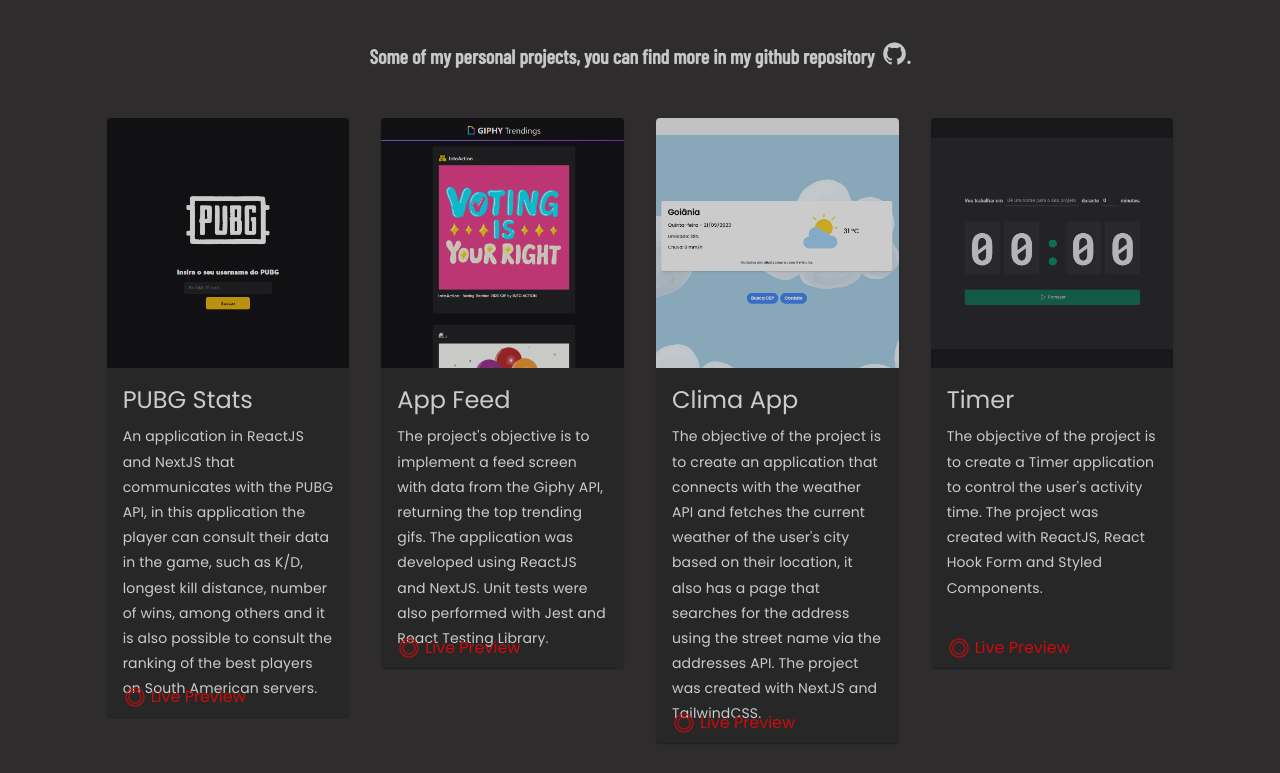
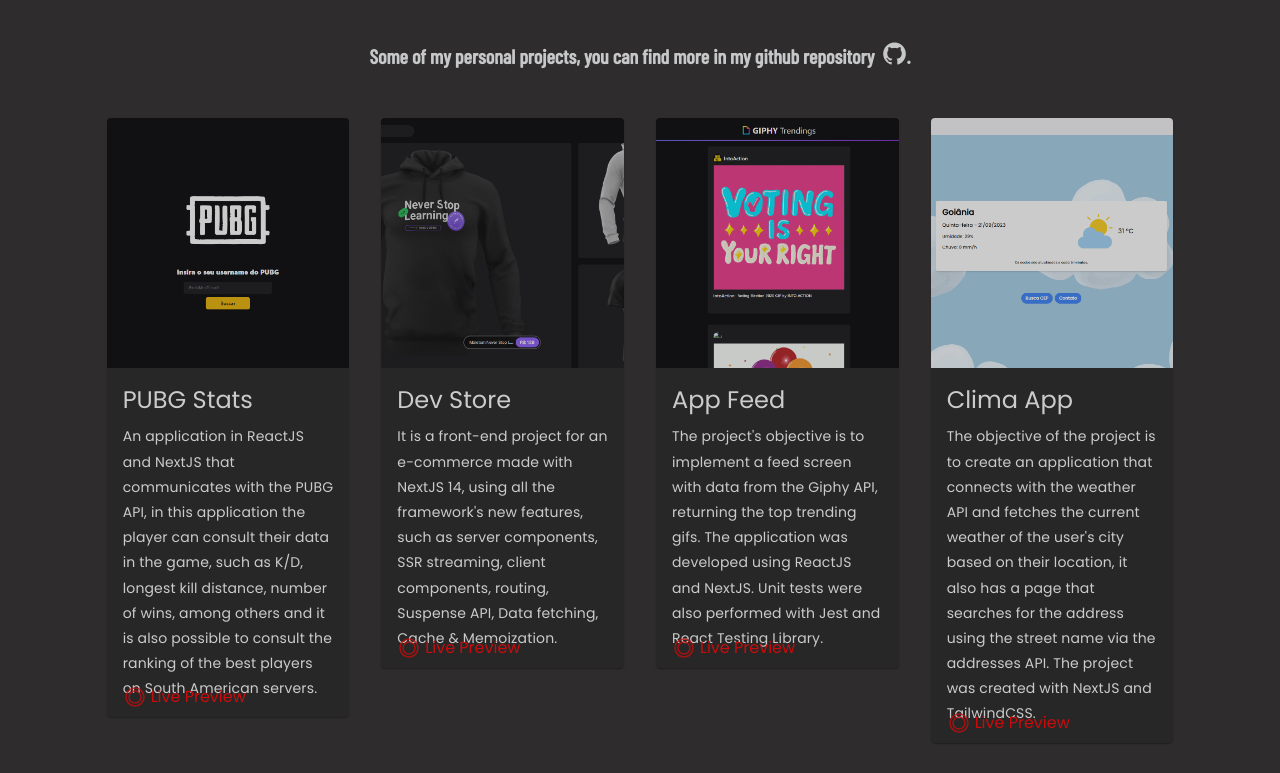
Before and after one commit to luc4sdev/portfolio, a React (Vite) app: page / in a window 1280 px wide. Shown: the part 2398-3171 px from the top of the page. Built offline with nearby package versions, Linux system fonts and the light colour scheme.

Commit message:
feat: add devstore project

```diff
--- a/src/components/Main/Projects/Projects.tsx
+++ b/src/components/Main/Projects/Projects.tsx
@@ -12,6 +12,7 @@
 import projeto10 from '../../../assets/projeto10.png'
 import projeto11 from '../../../assets/projeto11.png'
 import projeto12 from '../../../assets/projeto12.png'
+import projeto13 from '../../../assets/projeto13.png'
 
 interface Project {
     id: number;
@@ -35,6 +36,15 @@
 
     {
         id: 2,
+        title: 'Dev Store',
+        description: 'It is a front-end project for an e-commerce made with NextJS 14, using all the framework\'s new features, such as server components, SSR streaming, client components, routing, Suspense API, Data fetching, Cache & Memoization.',
+        src: projeto13,
+        url: 'https://devstore-delta.vercel.app/',
+        live: true,
+    },
+
+    {
+        id: 3,
         title: 'App Feed',
         description: 'The project\'s objective is to implement a feed screen with data from the Giphy API, returning the top trending gifs. The application was developed using ReactJS and NextJS. Unit tests were also performed with Jest and React Testing Library.',
         src: projeto11,
@@ -43,7 +53,7 @@
     },
 
     {
-        id: 1,
+        id: 4,
         title: 'Clima App',
         description: 'The objective of the project is to create an application that connects with the weather API and fetches the current weather of the user\'s city based on their location, it also has a page that searches for the address using the street name via the addresses API. The project was created with NextJS and TailwindCSS.',
         src: projeto9,
@@ -51,7 +61,7 @@
         live: true,
     },
     {
-        id: 2,
+        id: 5,
         title: 'Timer',
         description: 'The objective of the project is to create a Timer application to control the user\'s activity time. The project was created with ReactJS, React Hook Form and Styled Components.',
         src: projeto10,
@@ -59,7 +69,7 @@
         live: true,
     },
     {
-        id: 3,
+        id: 6,
         title: 'Volvo Page',
         description: 'The objective of the project is to create a Volvo page with design for desktop and mobile, making it responsive and accessible. The project was created with NextJS and MUI.',
         src: projeto8,
@@ -67,7 +77,7 @@
         live: true,
     },
     {
-        id: 4,
+        id: 7,
         title: 'API-Displacement',
         description: 'The objective of the project is to create a CRUD (Create, Read, Update, Delete) application with the Displacement API and connect it to the Front-End developed with NextJS and MUI.',
         src: projeto7,
@@ -75,42 +85,42 @@
         live: true,
     },
     {
-        id: 5,
+        id: 8,
         title: 'Proffy',
         description: 'The project\'s proposal is an application that can connect those who want to learn with those who want to teach. You can find students for what you teach, or find the teacher for that subject you\'ve always wanted to learn more about! No area limitations!',
         src: projeto1,
         url: 'https://github.com/luc4sdev/Next-Level-Week-2'
     },
     {
-        id: 6,
+        id: 9,
         title: 'Feedback Widget',
         description: 'The project consists of building the feedback functionality that is used on several web pages, so that the user can evaluate the service, clear up doubts or report an error, if any.',
         src: projeto2,
         url: 'https://github.com/luc4sdev/nlw-return-web-frontend'
     },
     {
-        id: 7,
+        id: 10,
         title: 'CRUD NodeJS',
         description: 'The objective of the project is to create a CRUD (Create, Read, Update, Delete), using NodeJS and Express, making an APIRest with the Star Wars API, where you can search for information, such as how many planets there are, information for each one, Sort the list of planets by diameter.',
         src: projeto3,
         url: 'https://github.com/luc4sdev/crud-nodejs'
     },
     {
-        id: 8,
+        id: 11,
         title: 'World Trip',
         description: 'The objective of the project is to create an interface for a travel website using (ReactJS, NextJs, ChakraUI).',
         src: projeto4,
         url: 'https://github.com/luc4sdev/interface-chakraui'
     },
     {
-        id: 9,
+        id: 12,
         title: 'API REST NodeJS',
         description: 'The objective of the project is to create a RESTful API in Node.js connected to the SQlite database and with e2e tests in the entire application, for challenge 02 of Ignite Node.js. It\'s a transaction API, which contains all routes and functionality.',
         src: projeto5,
         url: 'https://github.com/luc4sdev/02-api-rest-nodejs'
     },
     {
-        id: 10,
+        id: 13,
         title: 'Dashgo',
         description: 'The project proposal is an application that manages users of a platform, being able to do CRUD. The project was made with ReactJS, NextJS, ReactQuery, Chakra-ui.',
         src: projeto6,
```
Also changed, not shown: src/assets/projeto13.png (added).
